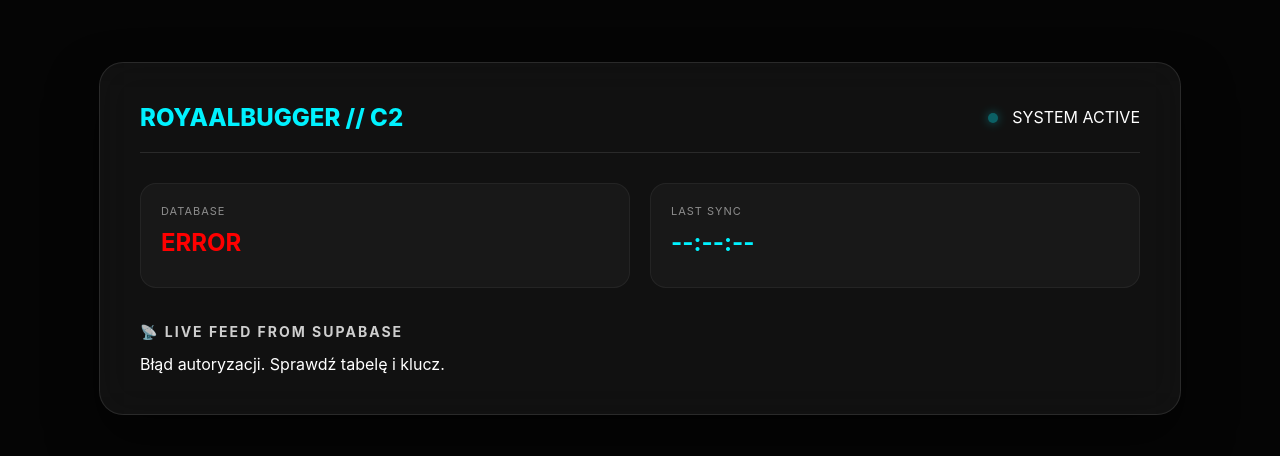
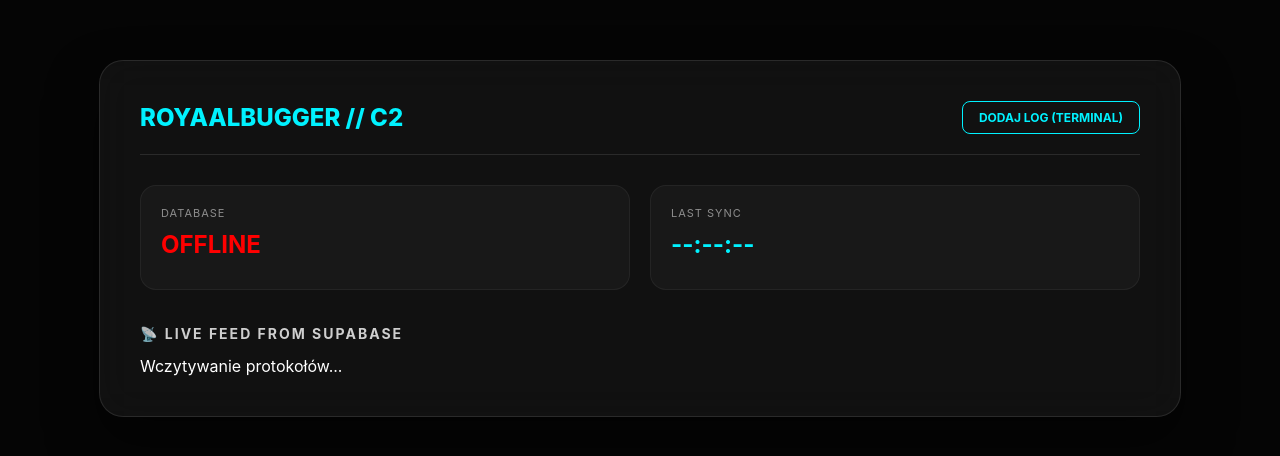
Before and after one commit to FAZEJuleczek/RoyaalBugger, a plain HTML site: page index.html in a window 1280 px wide. Shown: the part 162-618 px from the top of the page. Drawn offline with nearby package versions, Linux system fonts and the light colour scheme; no server answers.

Commit message:
Refactor index.html to add navigation button

```diff
--- a/index.html
+++ b/index.html
@@ -11,6 +11,12 @@
         .container { width: 90%; max-width: 1000px; background: var(--card); backdrop-filter: blur(20px); border: 1px solid rgba(255,255,255,0.1); border-radius: 24px; padding: 40px; box-shadow: 0 25px 50px rgba(0,0,0,0.5); }
         .header { display: flex; justify-content: space-between; align-items: center; border-bottom: 1px solid rgba(255,255,255,0.1); padding-bottom: 20px; margin-bottom: 30px; }
         .logo { font-size: 24px; font-weight: 800; color: var(--neon); text-transform: uppercase; }
+        .nav-btn {
+            background: transparent; border: 1px solid var(--neon); color: var(--neon);
+            padding: 8px 16px; border-radius: 8px; cursor: pointer; text-decoration: none;
+            font-size: 12px; font-weight: bold; transition: 0.3s;
+        }
+        .nav-btn:hover { background: var(--neon); color: #000; box-shadow: 0 0 15px var(--neon); }
         .grid { display: grid; grid-template-columns: 1fr 1fr; gap: 20px; }
         .card { background: rgba(255,255,255,0.03); border-radius: 16px; padding: 20px; border: 1px solid rgba(255,255,255,0.05); }
         .stat { font-size: 24px; font-weight: 700; color: var(--neon); margin: 10px 0; }
@@ -23,7 +29,7 @@
     <div class="container">
         <div class="header">
             <div class="logo">RoyaalBugger // C2</div>
-            <div><span class="pulse"></span> SYSTEM ACTIVE</div>
+            <a href="admin.html" class="nav-btn">DODAJ LOG (TERMINAL)</a>
         </div>
         <div class="grid">
             <div class="card">
@@ -40,47 +46,35 @@
     </div>
 
     <script>
-        // TWOJE DANE KONFIGURACYJNE (NOWY PROJEKT FRANKFURT)
         const SB_URL = 'https://fvxodipuudkhzykpleul.supabase.co';
         const SB_KEY = 'eyJhbGciOiJIUzI1NiIsInR5cCI6IkpXVCJ9.eyJpc3MiOiJzdXBhYmFzZSIsInJlZiI6ImZ2eG9kaXB1dWRraHp5a3BsZXVsIiwicm9sZSI6ImFub24iLCJpYXQiOjE3NzQ4MDkyNjIsImV4cCI6MjA5MDM4NTI2Mn0.uBTUlc0-aoOzWsroJ1dvhV4JFbjJXnJ8EZjuMAAiQMQ';
-
-        // Inicjalizacja klienta
         const supabaseClient = supabase.createClient(SB_URL, SB_KEY);
 
         async function loadLogs() {
             try {
-                const { data, error } = await supabaseClient
-                    .from('logs')
-                    .select('*');
-
+                const { data, error } = await supabaseClient.from('logs').select('*');
                 const container = document.getElementById('logs-container');
                 const statusBox = document.getElementById('db-status');
-
                 if (error) throw error;
-
                 statusBox.innerText = "ONLINE";
                 statusBox.style.color = "#00f2ff";
                 document.getElementById('last-update').innerText = new Date().toLocaleTimeString();
-
                 if (!data || data.length === 0) {
-                    container.innerHTML = '<p style="opacity: 0.5;">Połączono pomyślnie. Brak wpisów w tabeli logs.</p>';
+                    container.innerHTML = '<p style="opacity: 0.5;">Połączono. Czekam na dane...</p>';
                 } else {
                     container.innerHTML = '';
                     data.reverse().forEach(log => {
                         const div = document.createElement('div');
                         div.className = 'bug-item';
-                        div.innerHTML = `<b>[${log.type || 'INFO'}]</b> ${log.title || 'No Title'}: ${log.content || 'No Content'}`;
+                        div.innerHTML = `<b>[${log.type || 'INFO'}]</b> ${log.title}: ${log.content}`;
                         container.appendChild(div);
                     });
                 }
             } catch (err) {
-                console.error("Błąd połączenia:", err);
-                document.getElementById('db-status').innerText = "ERROR";
+                document.getElementById('db-status').innerText = "OFFLINE";
                 document.getElementById('db-status').style.color = "red";
-                document.getElementById('logs-container').innerHTML = "Błąd autoryzacji. Sprawdź tabelę i klucz.";
             }
         }
-
         setInterval(loadLogs, 3000);
         loadLogs();
     </script>
```
